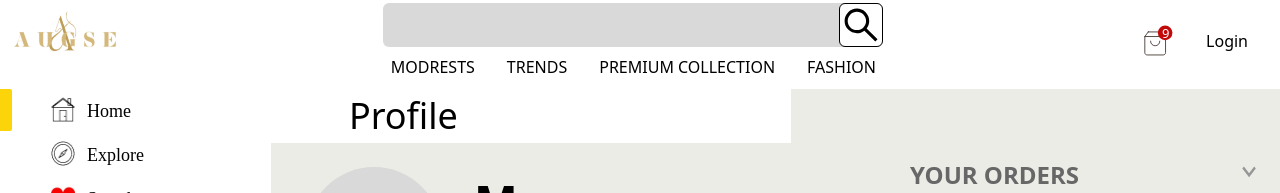
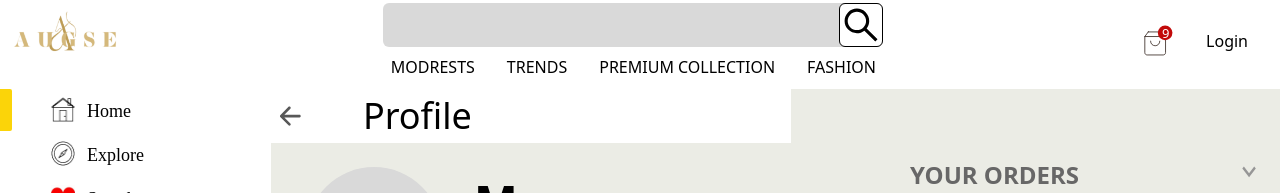
Before and after one commit to Chandan17801/frontend-temp, a Next.js app: page /users/profile in a window 1280 px wide. Shown: the top 193 px of the page. Built offline with nearby package versions, Linux system fonts and the light colour scheme.

Commit message:
Completed

```diff
--- a/src/components/profile/Profile.jsx
+++ b/src/components/profile/Profile.jsx
@@ -26,14 +26,49 @@ const address = [
 
 function Profile() {
   return (
-    <div className="md:w-[44rem] w-[35rem] flex-col">
-      <div className="ml-[4.87rem] text-[2.25rem]">Profile</div>
+    <div className="md:w-[44rem] w-[35rem]">
+      <div className="flex px-2">
+        <svg
+          width="22"
+          height="22"
+          viewBox="0 0 22 22"
+          className="translate-y-[1rem] cursor-pointer"
+          fill="none"
+          xmlns="http://www.w3.org/2000/svg"
+        >
+          <g id="Icons/" clipPath="url(#clip0_1_7)">
+            <path
+              id="Vector"
+              fillRule="evenodd"
+              clipRule="evenodd"
+              d="M5.35221 9.7591H20.5549C20.903 9.7591 21.2368 9.89738 21.483 10.1435C21.7291 10.3897 21.8674 10.7235 21.8674 11.0716C21.8674 11.4197 21.7291 11.7535 21.483 11.9997C21.2368 12.2458 20.903 12.3841 20.5549 12.3841H5.35221L11.3779 18.4098C11.6243 18.6561 11.7629 18.9902 11.763 19.3386C11.7631 19.687 11.6248 20.0212 11.3786 20.2676C11.1323 20.5141 10.7982 20.6526 10.4498 20.6527C10.1014 20.6529 9.76716 20.5146 9.52071 20.2683L1.25196 11.9995C1.0059 11.7534 0.867676 11.4196 0.867676 11.0716C0.867676 10.7236 1.0059 10.3898 1.25196 10.1437L9.52071 1.87491C9.76733 1.62864 10.1017 1.49042 10.4502 1.49066C10.7988 1.49091 11.1329 1.6296 11.3792 1.87623C11.6255 2.12285 11.7637 2.45721 11.7635 2.80575C11.7632 3.15428 11.6245 3.48845 11.3779 3.73473L5.35221 9.7591Z"
+              fill="#585858"
+            />
+          </g>
+          <defs>
+            <clipPath id="clip0_1_7">
+              <rect
+                width="21"
+                height="21"
+                fill="white"
+                transform="translate(0.867401 0.571594)"
+              />
+            </clipPath>
+          </defs>
+        </svg>
+
+        <div className="ml-[3.87rem] text-[2.25rem]">Profile</div>
+      </div>
       <div className="bg-[#EBECE5] h-[13.25rem] flex">
         <div className="ml-[2.19rem] mt-[1.5rem] bg-[#D9D9D9] h-[10rem] w-[8.9rem] rounded-full"></div>
         <div className="px-[2rem] py-[1.5rem]">
           <div className="text-[2.9rem] font-[600]">Meena Arora</div>
-          <div className="text-[1.25rem] text-[#737373] font-[600]">meera29arora.gmail.com</div>
-          <div className="text-[1.25rem] text-[#737373] font-[600]">+9876543210</div>
+          <div className="text-[1.25rem] text-[#737373] font-[600]">
+            meera29arora.gmail.com
+          </div>
+          <div className="text-[1.25rem] text-[#737373] font-[600]">
+            +9876543210
+          </div>
         </div>
       </div>
       <div className="my-5">
--- a/src/pages/_app.js
+++ b/src/pages/_app.js
@@ -1,8 +1,8 @@
 import "@/styles/globals.css";
 import Navbar from "@/components/navbar/Navbar";
 import Footer from "@/components/footer/Footer";
-import './fashion.css'
-import './setting.css'
+import "./fashion.css";
+import "./setting.css";
 export default function App({ Component, pageProps }) {
   return (
     <>
```
Also changed, not shown: src/components/profile/Icons.svg (added).
